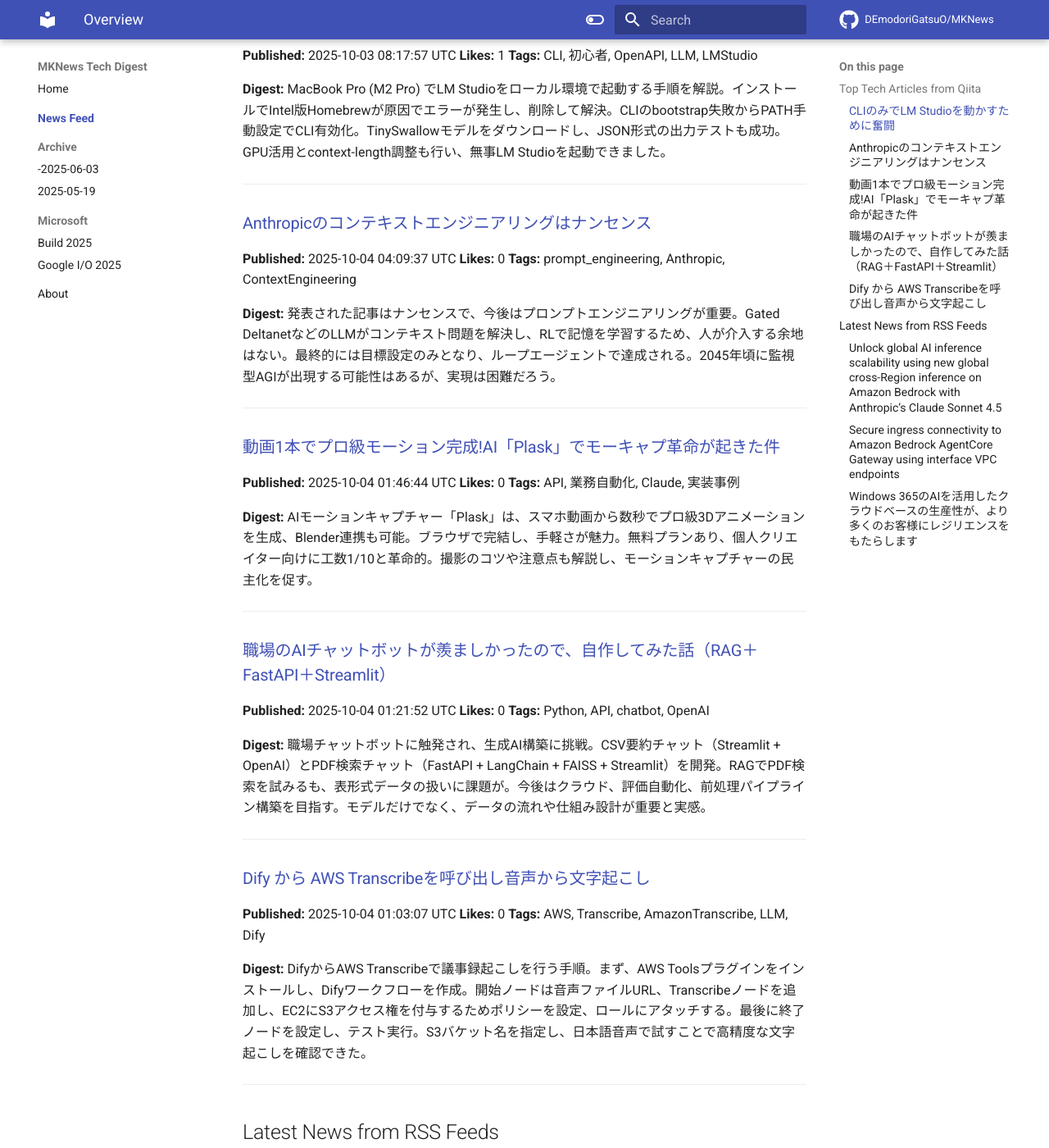
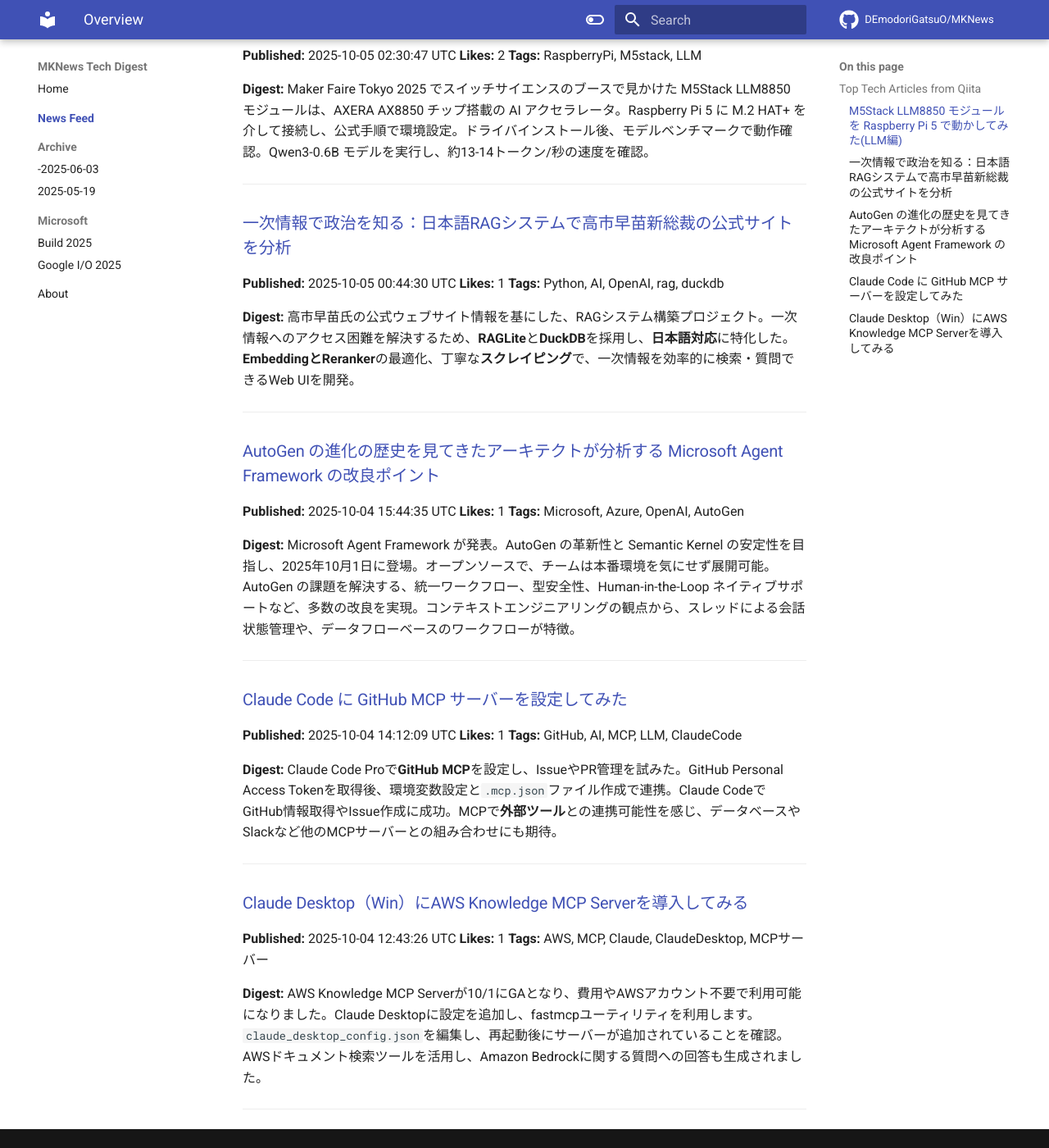
Before and after one commit to DEmodoriGatsuO/MKNews, an MkDocs documentation site: the page built from docs/news/index.md, in a window 1280 px wide and 1400 px high, scrolled down 222 px. Shown: the whole window at 82% size. Built offline with MkDocs 1.6.1 and Material for MkDocs 9.7.7, drawn with Linux system fonts in a browser that asks for light colours; comment, search, counter and statistics services are not loaded; some of the changed text lies outside the part shown.

Commit message:
Automated AI Tech Digest - 2025-10-05

```diff
--- a/docs/news/index.md
+++ b/docs/news/index.md
@@ -1,88 +1,55 @@
-# AI Tech Trends Digest (2025-10-04)
+# AI Tech Trends Digest (2025-10-05)
 
 
 ## Top Tech Articles from Qiita
 
 
-### [CLIのみでLM Studioを動かすために奮闘](https://qiita.com/kawauso24/items/6beb99b422a7988be974)
-**Published:** 2025-10-03 08:17:57 UTC
-**Likes:** 1
-**Tags:** CLI, 初心者, OpenAPI, LLM, LMStudio
+### [M5Stack LLM8850 モジュールを Raspberry Pi 5 で動かしてみた(LLM編)](https://qiita.com/uzuki_aoba/items/78e1944b8ccb60107d5c)
+**Published:** 2025-10-05 02:30:47 UTC
+**Likes:** 2
+**Tags:** RaspberryPi, M5stack, LLM
 
 **Digest:**
-MacBook Pro (M2 Pro) でLM Studioをローカル環境で起動する手順を解説。インストールでIntel版Homebrewが原因でエラーが発生し、削除して解決。CLIのbootstrap失敗からPATH手動設定でCLI有効化。TinySwallowモデルをダウンロードし、JSON形式の出力テストも成功。GPU活用とcontext-length調整も行い、無事LM Studioを起動できました。
+Maker Faire Tokyo 2025 でスイッチサイエンスのブースで見かけた M5Stack LLM8850 モジュールは、AXERA AX8850 チップ搭載の AI アクセラレータ。Raspberry Pi 5 に M.2 HAT+ を介して接続し、公式手順で環境設定。ドライバインストール後、モデルベンチマークで動作確認。Qwen3-0.6B モデルを実行し、約13-14トークン/秒の速度を確認。
 
 ---
 
-### [Anthropicのコンテキストエンジニアリングはナンセンス](https://qiita.com/repyt-margorp/items/f3b09917d0681f178a2b)
-**Published:** 2025-10-04 04:09:37 UTC
-**Likes:** 0
-**Tags:** prompt_engineering, Anthropic, ContextEngineering
+### [一次情報で政治を知る：日本語RAGシステムで高市早苗新総裁の公式サイトを分析](https://qiita.com/shinonome_taku/items/92abee445fe2804b8430)
+**Published:** 2025-10-05 00:44:30 UTC
+**Likes:** 1
+**Tags:** Python, AI, OpenAI, rag, duckdb
 
 **Digest:**
-発表された記事はナンセンスで、今後はプロンプトエンジニアリングが重要。Gated DeltanetなどのLLMがコンテキスト問題を解決し、RLで記憶を学習するため、人が介入する余地はない。最終的には目標設定のみとなり、ループエージェントで達成される。2045年頃に監視型AGIが出現する可能性はあるが、実現は困難だろう。
+高市早苗氏の公式ウェブサイト情報を基にした、RAGシステム構築プロジェクト。一次情報へのアクセス困難を解決するため、**RAGLite**と**DuckDB**を採用し、**日本語対応**に特化した。**EmbeddingとReranker**の最適化、丁寧な**スクレイピング**で、一次情報を効率的に検索・質問できるWeb UIを開発。
 
 ---
 
-### [動画1本でプロ級モーション完成!AI「Plask」でモーキャプ革命が起きた件](https://qiita.com/k_nabe/items/29f58a415213cb85c539)
-**Published:** 2025-10-04 01:46:44 UTC
-**Likes:** 0
-**Tags:** API, 業務自動化, Claude, 実装事例
+### [AutoGen の進化の歴史を見てきたアーキテクトが分析する Microsoft Agent Framework の改良ポイント](https://qiita.com/nohanaga/items/2ed726f9a0ff092b3f36)
+**Published:** 2025-10-04 15:44:35 UTC
+**Likes:** 1
+**Tags:** Microsoft, Azure, OpenAI, AutoGen
 
 **Digest:**
-AIモーションキャプチャー「Plask」は、スマホ動画から数秒でプロ級3Dアニメーションを生成、Blender連携も可能。ブラウザで完結し、手軽さが魅力。無料プランあり、個人クリエイター向けに工数1/10と革命的。撮影のコツや注意点も解説し、モーションキャプチャーの民主化を促す。
+Microsoft Agent Framework が発表。AutoGen の革新性と Semantic Kernel の安定性を目指し、2025年10月1日に登場。オープンソースで、チームは本番環境を気にせず展開可能。AutoGen の課題を解決する、統一ワークフロー、型安全性、Human-in-the-Loop ネイティブサポートなど、多数の改良を実現。コンテキストエンジニアリングの観点から、スレッドによる会話状態管理や、データフローベースのワークフローが特徴。
 
 ---
 
-### [職場のAIチャットボットが羨ましかったので、自作してみた話（RAG＋FastAPI＋Streamlit）](https://qiita.com/c62323440/items/79c2bfb65c3adb757c36)
-**Published:** 2025-10-04 01:21:52 UTC
-**Likes:** 0
-**Tags:** Python, API, chatbot, OpenAI
+### [Claude Code に GitHub MCP サーバーを設定してみた](https://qiita.com/ymtdir/items/4d17b5ebac0b025eb825)
+**Published:** 2025-10-04 14:12:09 UTC
+**Likes:** 1
+**Tags:** GitHub, AI, MCP, LLM, ClaudeCode
 
 **Digest:**
-職場チャットボットに触発され、生成AI構築に挑戦。CSV要約チャット（Streamlit + OpenAI）とPDF検索チャット（FastAPI + LangChain + FAISS + Streamlit）を開発。RAGでPDF検索を試みるも、表形式データの扱いに課題が。今後はクラウド、評価自動化、前処理パイプライン構築を目指す。モデルだけでなく、データの流れや仕組み設計が重要と実感。
+Claude Code Proで**GitHub MCP**を設定し、IssueやPR管理を試みた。GitHub Personal Access Tokenを取得後、環境変数設定と`.mcp.json`ファイル作成で連携。Claude CodeでGitHub情報取得やIssue作成に成功。MCPで**外部ツール**との連携可能性を感じ、データベースやSlackなど他のMCPサーバーとの組み合わせにも期待。
 
 ---
 
-### [Dify から AWS Transcribeを呼び出し音声から文字起こし](https://qiita.com/ulutimo/items/7ea251356385e2cdcf82)
-**Published:** 2025-10-04 01:03:07 UTC
-**Likes:** 0
-**Tags:** AWS, Transcribe, AmazonTranscribe, LLM, Dify
+### [Claude Desktop（Win）にAWS Knowledge MCP Serverを導入してみる](https://qiita.com/eiji-noguchi/items/d050715ee4c07131a6f8)
+**Published:** 2025-10-04 12:43:26 UTC
+**Likes:** 1
+**Tags:** AWS, MCP, Claude, ClaudeDesktop, MCPサーバー
 
 **Digest:**
-DifyからAWS Transcribeで議事録起こしを行う手順。まず、AWS Toolsプラグインをインストールし、Difyワークフローを作成。開始ノードは音声ファイルURL、Transcribeノードを追加し、EC2にS3アクセス権を付与するためポリシーを設定、ロールにアタッチする。最後に終了ノードを設定し、テスト実行。S3バケット名を指定し、日本語音声で試すことで高精度な文字起こしを確認できた。
+AWS Knowledge MCP Serverが10/1にGAとなり、費用やAWSアカウント不要で利用可能になりました。Claude Desktopに設定を追加し、fastmcpユーティリティを利用します。`claude_desktop_config.json`を編集し、再起動後にサーバーが追加されていることを確認。AWSドキュメント検索ツールを活用し、Amazon Bedrockに関する質問への回答も生成されました。
 
 ---
-
-## Latest News from RSS Feeds
-
-
-### [Unlock global AI inference scalability using new global cross-Region inference on Amazon Bedrock  with Anthropic’s Claude Sonnet 4.5](https://aws.amazon.com/blogs/machine-learning/unlock-global-ai-inference-scalability-using-new-global-cross-region-inference-on-amazon-bedrock-with-anthropics-claude-sonnet-4-5/)
-**Source:** AWS ML Blog
-**Published:** 2025-10-03 21:37:26 UTC
-**Tags:** Advanced (300), Amazon Bedrock, Amazon Bedrock Guardrails, Amazon Bedrock Knowledge Bases, Announcements
-
-**Digest:**
-Amazon Bedrockの**グローバルクロスリージョン推論（CRIS）**がAnthropicのClaude Sonnet 4.5で利用可能に。複数のAWSリージョン間で推論リクエストを自動ルーティングし、高いスループットと一貫したパフォーマンスを実現。トラフィックの急増に対応し、開発者の負担を軽減します。IAMポリシー設定により、データセキュリティとコンプライアンスを確保しつつ、20以上のリージョンから利用可能。
-
----
-
-### [Secure ingress connectivity to Amazon Bedrock AgentCore Gateway using interface VPC endpoints](https://aws.amazon.com/blogs/machine-learning/secure-ingress-connectivity-to-amazon-bedrock-agentcore-gateway-using-interface-vpc-endpoints/)
-**Source:** AWS ML Blog
-**Published:** 2025-10-03 20:08:46 UTC
-**Tags:** Amazon Bedrock, Amazon Bedrock Agents, Announcements
-
-**Digest:**
-Amazon Bedrock AgentCore で、企業は AI エージェントをセキュアにデプロイできます。VPC インターフェースエンドポイントを使用し、EC2 インスタンスから AgentCore Gateway への安全な接続を確立する方法を解説。これにより、プライベートネットワーク内での通信が可能になり、セキュリティ、レイテンシ、コンプライアンスが向上します。
-
----
-
-### [Windows 365のAIを活用したクラウドベースの生産性が、より多くのお客様にレジリエンスをもたらします](https://blogs.windows.com/japan/2025/10/03/windows-365-brings-resilient-ai-driven-cloud-productivity-to-more-users/)
-**Source:** Windows Blog for Japan
-**Published:** 2025-10-03 08:46:40 UTC
-**Tags:** Windows 11, Windows 365, Windows 365 Link
-
-**Digest:**
-Windows 365は4周年を迎え、柔軟性、セキュリティ、AI活用を強化。クラウドPCへのアクセス拡大、Windows 365 Linkの機能強化やROI調査も発表。IntuneのCopilot統合でエンドポイント管理を効率化。Windows 365 Reserveやリージョン間ディザスターリカバリーでレジリエンス向上。パートナーとの連携も強化し、新規顧客向け20%割引キャンペーンを実施。
-
----
```
